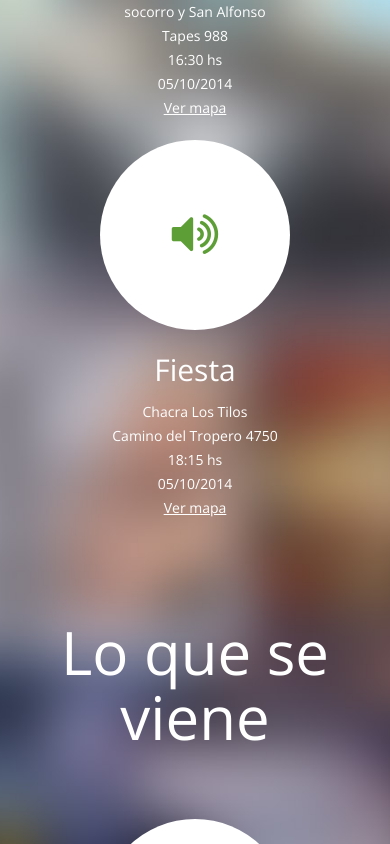
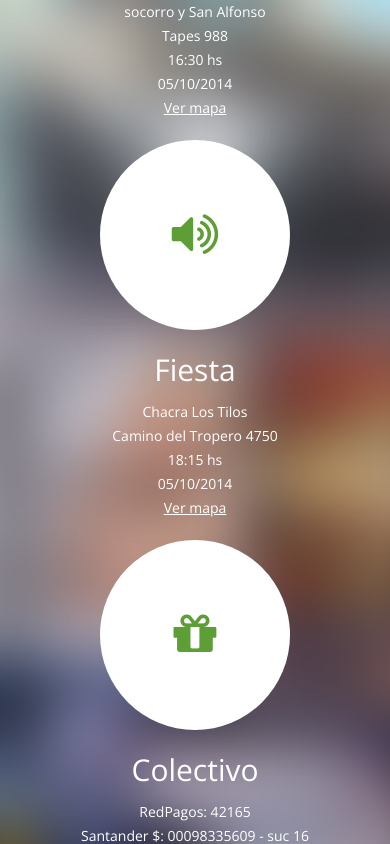
Before and after one commit to aleyeli/wedding-website, a plain HTML site: page index.html in a window 390 px wide. Both pictures are taken after a click on the link "Info". Shown: the part 643-1487 px from the top of the page. Drawn offline with nearby package versions, Linux system fonts and the light colour scheme.

Commit message:
Added gift information.

```diff
--- a/index.html
+++ b/index.html
@@ -181,6 +181,24 @@
 						</div>
 					</div>
 				</div>
+                <div class="row">
+                    <div class="col-xs-12 col-sm-6">
+                        <div class="row">
+                            <div class="col-xs-12 col-md-6 col-lg-5">
+                                <div class="contact-icon-container"><i class="fa fa-gift"></i></div>
+                            </div>
+                            <div class="col-xs-12 col-md-6 col-lg-7">
+                                <h2>Colectivo</h2>
+                                <address>
+                                    <p>
+                                        RedPagos: 42165<br />
+                                        Santander $: 00098335609 - suc 16
+                                    </p>
+                                </address>
+                            </div>
+                        </div>
+                    </div>
+                </div>
 				<br /><br /><br /><br />
 				<div class="row">
 					<div class="col-xs-12">
@@ -217,6 +235,7 @@
 						</div>
 					</div>
 				</div>
+
             </section>
             <!-- End about section -->
 
```
